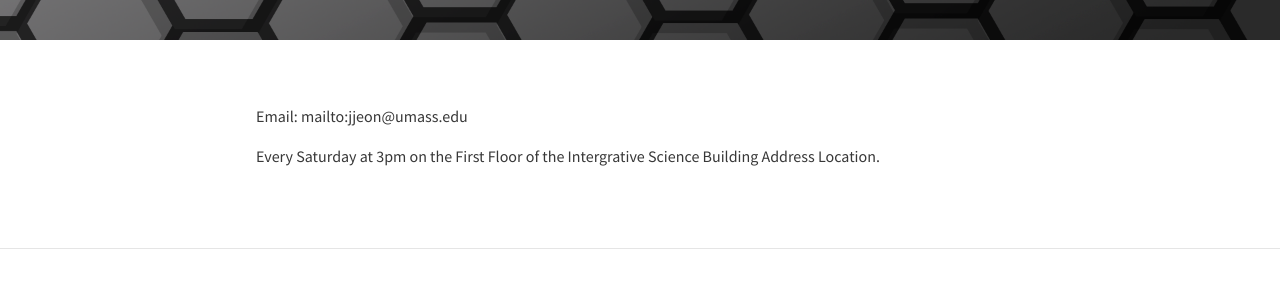
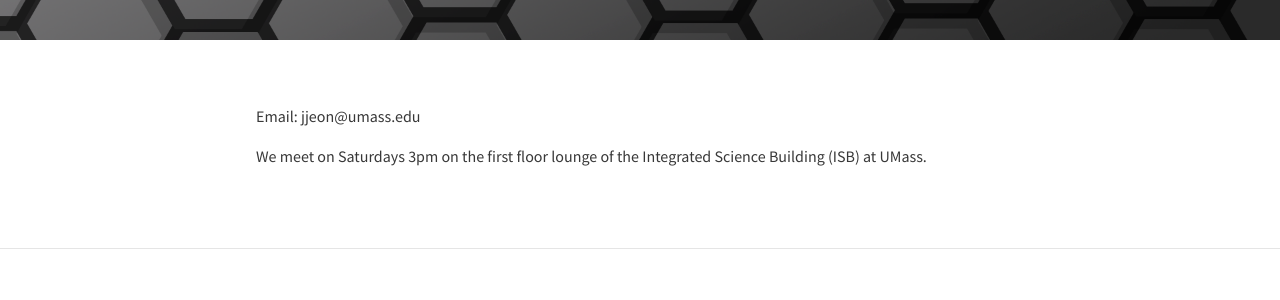
Before and after one commit to sketchplatform/ugriders.github.io, a Jekyll site: the page built from contact.md, in a window 1280 px wide. Shown: the part 331-631 px from the top of the page. Built offline with Jekyll 4.4.1, drawn with Linux system fonts in a browser that asks for light colours; nearby versions of some CDN libraries.

Commit message:
Update contact.md

```diff
--- a/contact.md
+++ b/contact.md
@@ -4,8 +4,7 @@ title: Contact
 permalink: /contact/
 feature-img: "img/texture2.png"
 ---
-Email: mailto:jjeon@umass.edu
 
-Every Saturday at 3pm on the First Floor
-of the Intergrative Science Building
-Address Location.
+Email: jjeon@umass.edu
+
+We meet on Saturdays 3pm on the first floor lounge of the Integrated Science Building (ISB) at UMass.
```
